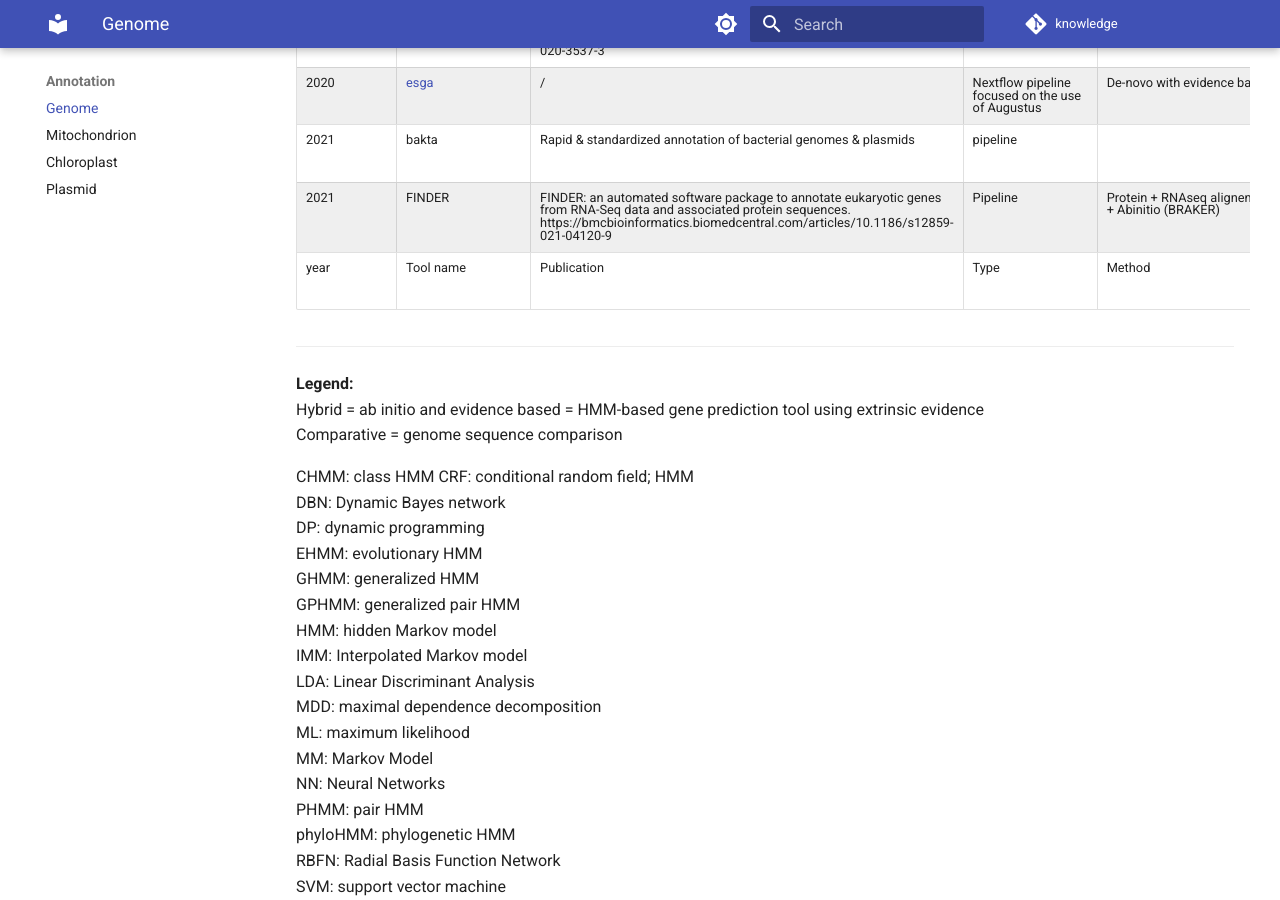
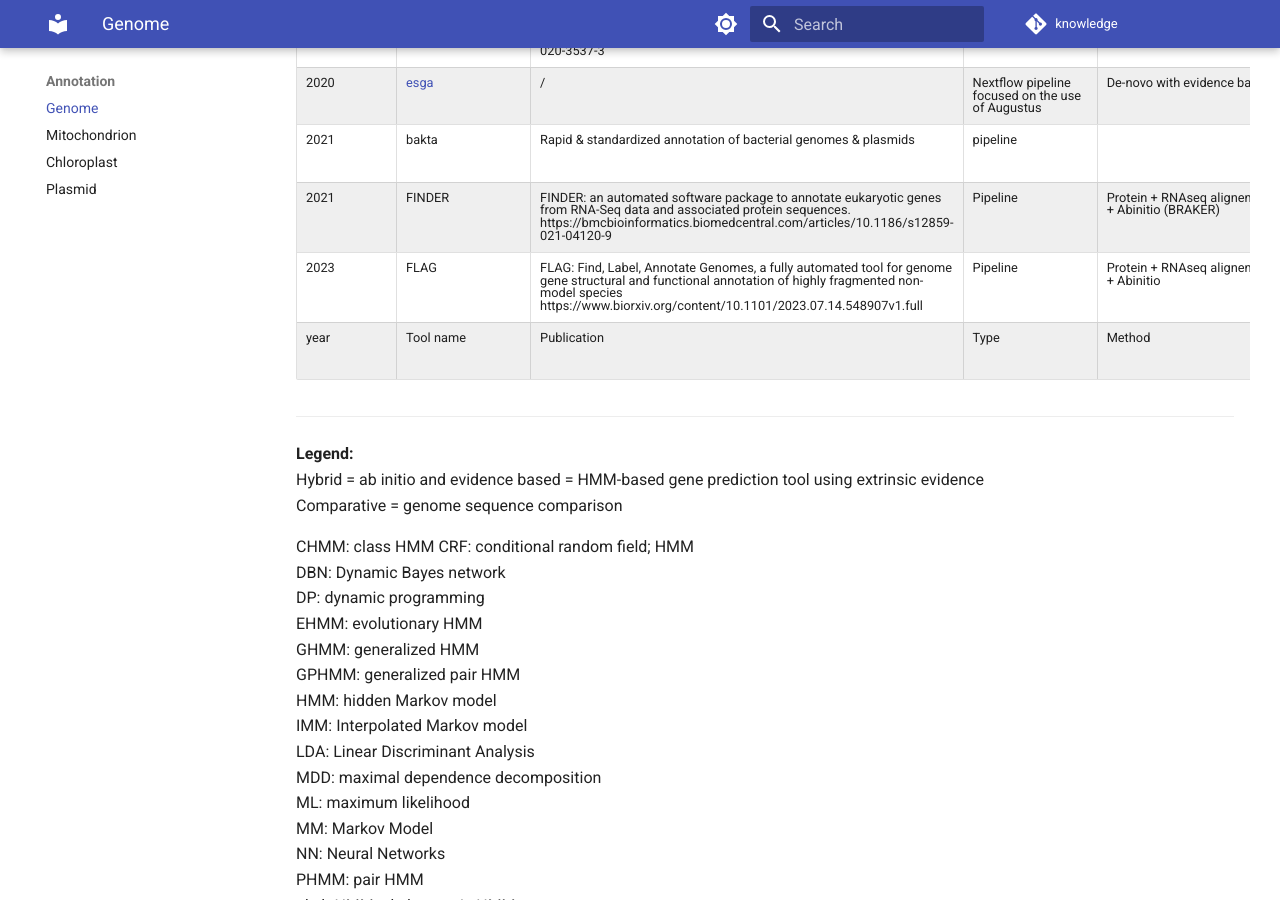
Before and after one commit to Juke34/knowledge, an MkDocs documentation site: the page built from docs/annotation/structural/annotation_tools_genome.md, in a window 1280 px wide and 900 px high, scrolled down 10049 px. Built offline with MkDocs 1.6.1 and Material for MkDocs 9.7.7, drawn with Linux system fonts in a browser that asks for light colours; comment, search, counter and statistics services are not loaded.

Commit message:
Update annotation_tools_genome.md

```diff
--- a/docs/annotation/structural/annotation_tools_genome.md
+++ b/docs/annotation/structural/annotation_tools_genome.md
@@ -155,6 +155,7 @@ List of genome annotation tools
 2020 | [esga](https://github.com/ikmb-denbi/genome-annotation) | / | Nextflow pipeline focused on the use of Augustus | De-novo with evidence based | Eukaryote | / | effort made by Marc Höppner to get the best of Augustus | gff3 |
 2021 | bakta | Rapid & standardized annotation of bacterial genomes & plasmids | pipeline |  | Bacteria + plasmid | | | .embl, .gbff, .gff3, .faa, .fna |
 2021 | FINDER | FINDER: an automated software package to annotate eukaryotic genes from RNA-Seq data and associated protein sequences. https://bmcbioinformatics.biomedcentral.com/articles/10.1186/s12859-021-04120-9 | Pipeline | Protein + RNAseq alignement + Abinitio (BRAKER) | Eukaryote | | | .gtf |
+2023 | FLAG | FLAG: Find, Label, Annotate Genomes, a fully automated tool for genome gene structural and functional annotation of highly fragmented non-model species https://www.biorxiv.org/content/10.1101/2023.07.14.548907v1.full  | Pipeline | Protein + RNAseq alignement + Abinitio | Eukaryote | | Nextflow pipeline very complete | |
 | year	| Tool name | Publication | Type	| Method | Organism | Nb citation (pubmed 2016) | Comments | Output Format |
 
 _____________________
```
